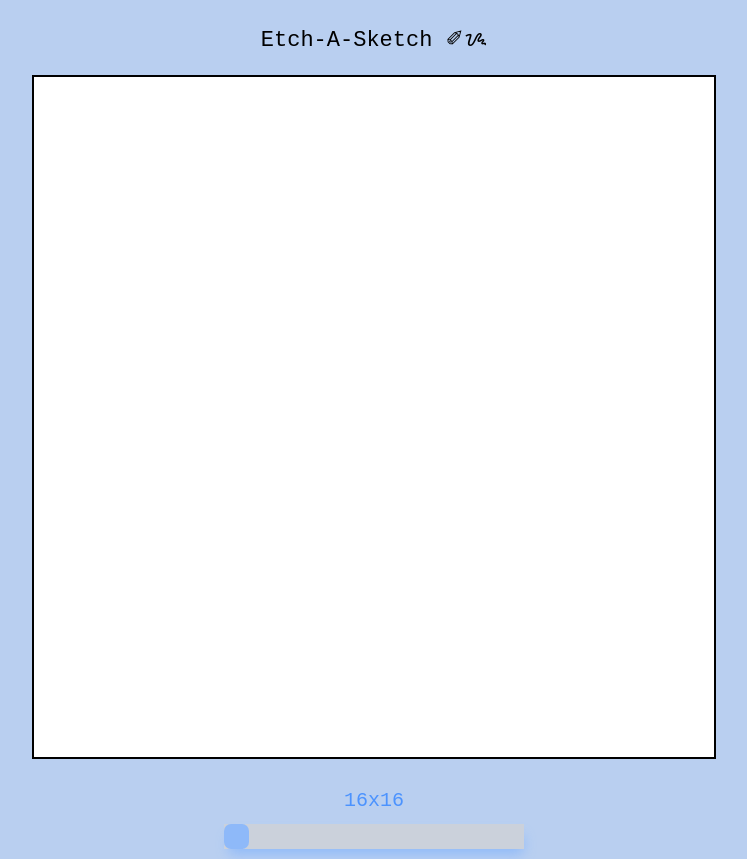
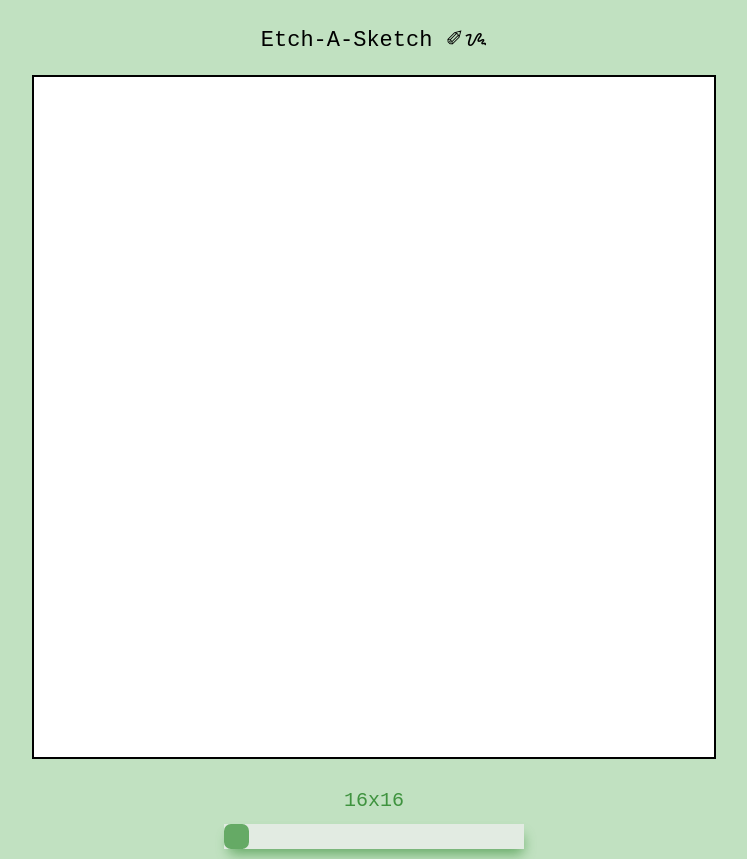
Before and after one commit to thisisadison/odin-js-projects, a plain HTML site: page etch-a-sketch/index.html in a window 1280 px wide. Shown: the whole page, without its empty margins (266-1013 px from the left). Drawn offline with Linux system fonts and the light colour scheme.

Commit message:
Update color theme

```diff
--- a/etch-a-sketch/script.js
+++ b/etch-a-sketch/script.js
@@ -38,7 +38,9 @@ var sliderObj = document.getElementById("myRange");
 
 var getSliderVal = sliderObj.addEventListener("input", function() {
     var value = (this.value - this.min) / (this.max - this.min) * 100;
-    this.style.background = 'linear-gradient(to right,rgb(173, 204, 250) 0%,rgb(142, 186, 248) ' + value + '%, #ddd ' + value + '%, #ddd 100%)';
+    this.style.background =
+  'linear-gradient(to right, rgb(180, 238, 180) 0%, rgb(144, 238, 144) '
+  + value + '%, #ddd ' + value + '%, #ddd 100%)';
     output.innerHTML = `${this.value}x${this.value}`;
 });
 
--- a/etch-a-sketch/style.css
+++ b/etch-a-sketch/style.css
@@ -1,5 +1,5 @@
 body {
-    background-color: #B9CFF0;
+    background-color: #C1E1C1;
 }
 
 #title {
@@ -43,7 +43,7 @@ body {
 /* Slider */
 
 #demo {
-    color: #4c93fe;
+    color: #3f933f;
     font-size: 20px;
     font-family: Monospace, sans-serif;
     display: flex;
@@ -66,13 +66,13 @@ body {
     appearance: none;
     width: 300px;
     height: 25px; /* Specified height */
-    background: #d3d3d3; /* Grey background */
+    background: #f0f0f0; /* Whitish background */
     outline: none; /* Remove outline */
     opacity: 0.7; /* Set transparency (for mouse-over effects on hover) */
     -webkit-transition: .2s; /* 0.2 seconds transition on hover */
     transition: opacity .2s;
-    -webkit-box-shadow: 2px 8px 13px -3px #7db1fe;
-    -moz-box-shadow: 2px 8px 13px -3px #7db1fe;
+    -webkit-box-shadow: 2px 8px 13px -3px #3f933f;
+    -moz-box-shadow: 2px 8px 13px -3px #3f933f;
 }
 
   /* Mouse-over effects */
@@ -87,7 +87,7 @@ body {
     width: 25px; /* Set a specific slider handle width */
     height: 25px; /* Slider handle height */
     border-radius: 7px;
-    background: #7db1fe;
+    background: #3f933f;
     cursor: pointer; /* Cursor on hover */
 }
 
```
